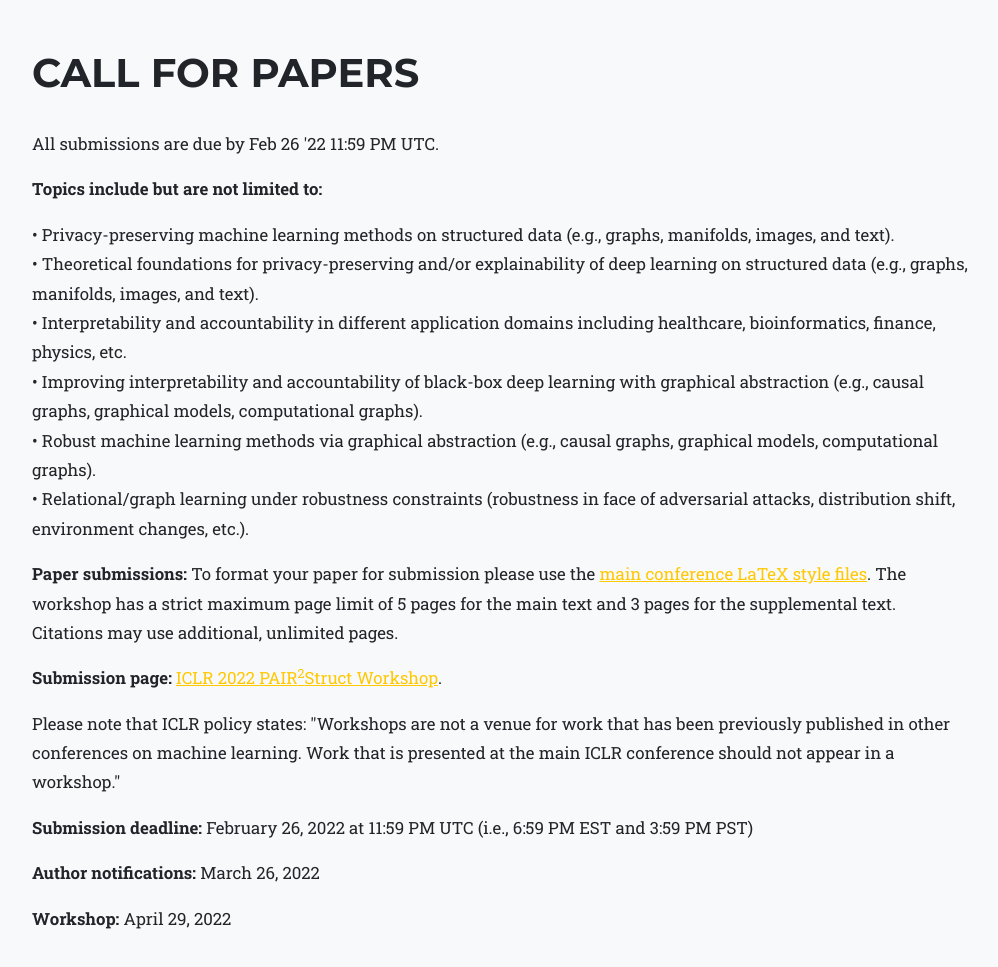
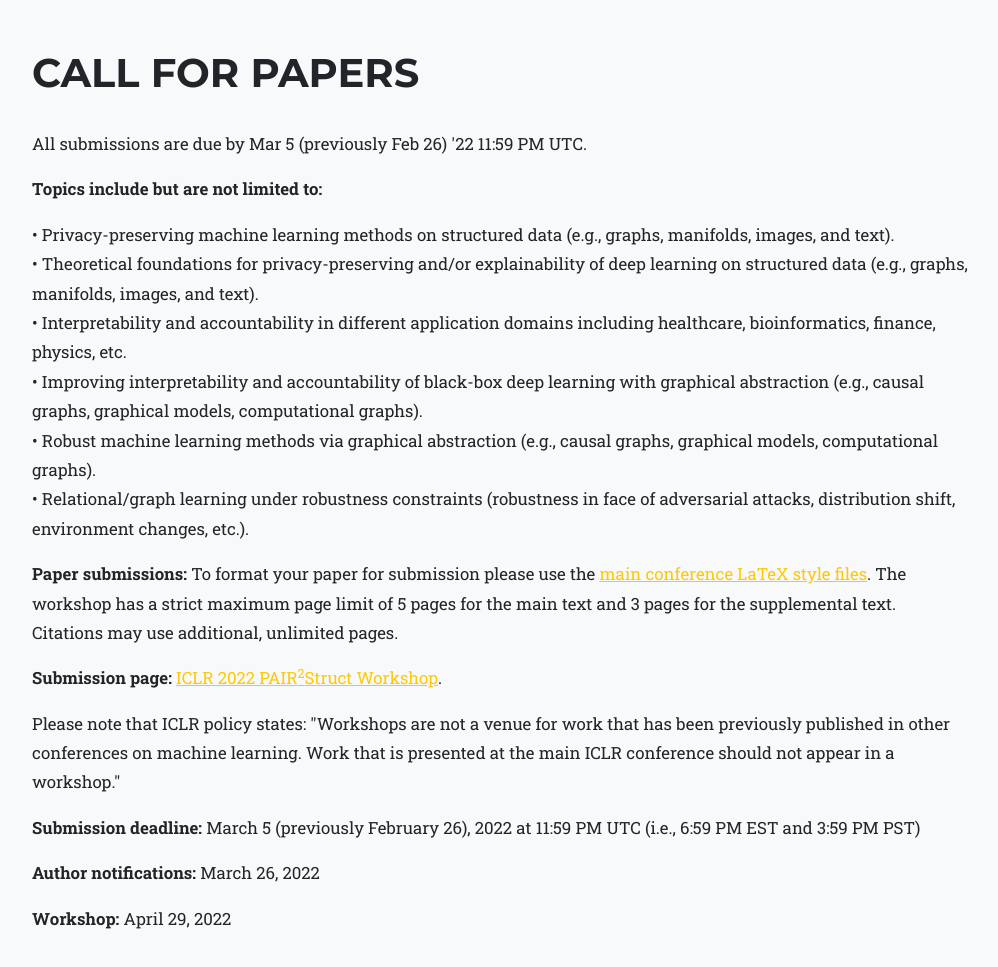
Before and after one commit to pair2struct-workshop/pair2struct-workshop.github.io, a plain HTML site: page index.html in a window 1280 px wide. Shown: the part 1420-2387 px from the top of the page, without its empty margins (140-1138 px from the left). Drawn offline with nearby package versions, Linux system fonts and the light colour scheme.

Commit message:
Update index.html

```diff
--- a/index.html
+++ b/index.html
@@ -94,7 +94,7 @@
                 </div>
                 <div class="row text-left section-content">
                     <p>
-                        All submissions are due by Feb 26 '22 11:59 PM UTC.
+                        All submissions are due by Mar 5 (previously Feb 26) '22 11:59 PM UTC.
                     </p>
                     <p><strong>Topics include but are not limited to:</strong></p>
                     <p>
@@ -110,7 +110,7 @@
                     <p>Please note that ICLR policy states:
                         "Workshops are not a venue for work that has been previously published in other conferences on machine learning. Work that is presented at the main ICLR conference should not appear in a workshop."</p>
 
-                    <p><strong>Submission deadline:</strong> February 26, 2022 at 11:59 PM UTC (i.e., 6:59 PM EST and 3:59 PM PST) </p>
+                    <p><strong>Submission deadline:</strong> March 5 (previously February 26), 2022 at 11:59 PM UTC (i.e., 6:59 PM EST and 3:59 PM PST) </p>
                     <p><strong>Author notifications:</strong> March 26, 2022</p>
                     <p><strong>Workshop:</strong> April 29, 2022</p>
 
```
